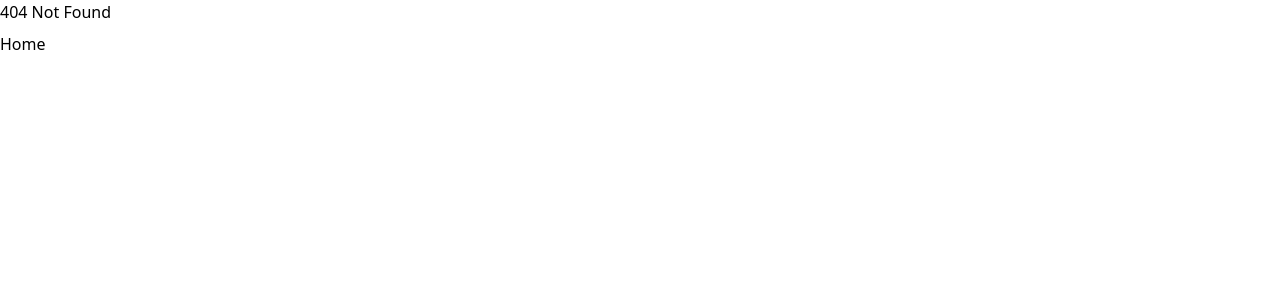
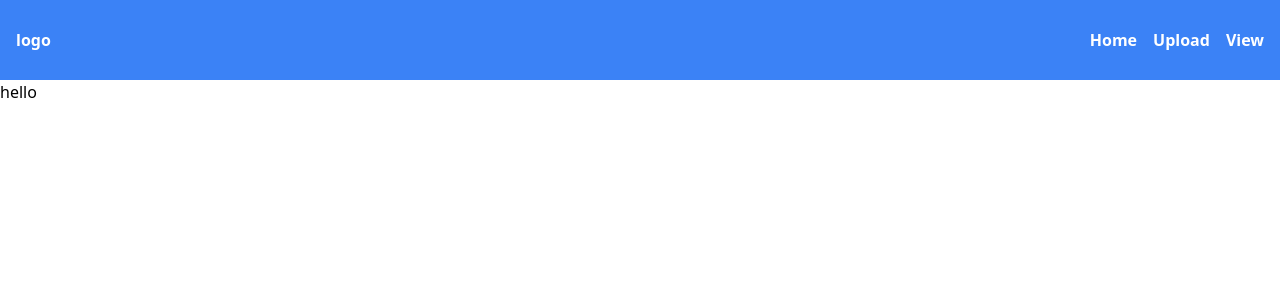
Before and after one commit to Iqbalshah786/SolarPowerFrontend, a React (Vite) app: page /view in a window 1280 px wide. Before the commit this address had no page. Shown: the top 300 px of the page. Built offline with nearby package versions, Linux system fonts and the light colour scheme.

Commit message:
Update upload file extension and add View component

```diff
--- a/src/components/Upload.tsx
+++ b/src/components/Upload.jsx
@@ -1,4 +1,4 @@
-import React, { useState } from "react";
+import { useState } from "react";
 import axios from "axios";
 import { Circles } from "react-loader-spinner";
 
--- /dev/null
+++ b/src/components/View.jsx
@@ -0,0 +1,9 @@
+const View = () => {
+  return (
+    <div>
+      <h1>hello</h1>
+    </div>
+  );
+};
+
+export default View;
--- a/src/main.jsx
+++ b/src/main.jsx
@@ -3,10 +3,10 @@ import ReactDOM from "react-dom/client";
 import Home from "./components/Home.jsx";
 import "./index.css";
 import { createBrowserRouter, RouterProvider } from "react-router-dom";
-import Upload from "./components/Upload";
+import Upload from "./components/Upload.jsx";
 import NotFound from "./components/NotFound.jsx";
 import Layout from "./components/Layout.jsx";
-
+import View from "./components/View.jsx";
 const router = createBrowserRouter([
   {
     path: "/",
@@ -25,6 +25,14 @@ const router = createBrowserRouter([
       </Layout>
     ),
   },
+  {
+    path: "/view",
+    element: (
+      <Layout>
+        <View />
+      </Layout>
+    ),
+  },
 ]);
 
 ReactDOM.createRoot(document.getElementById("root")).render(
```
